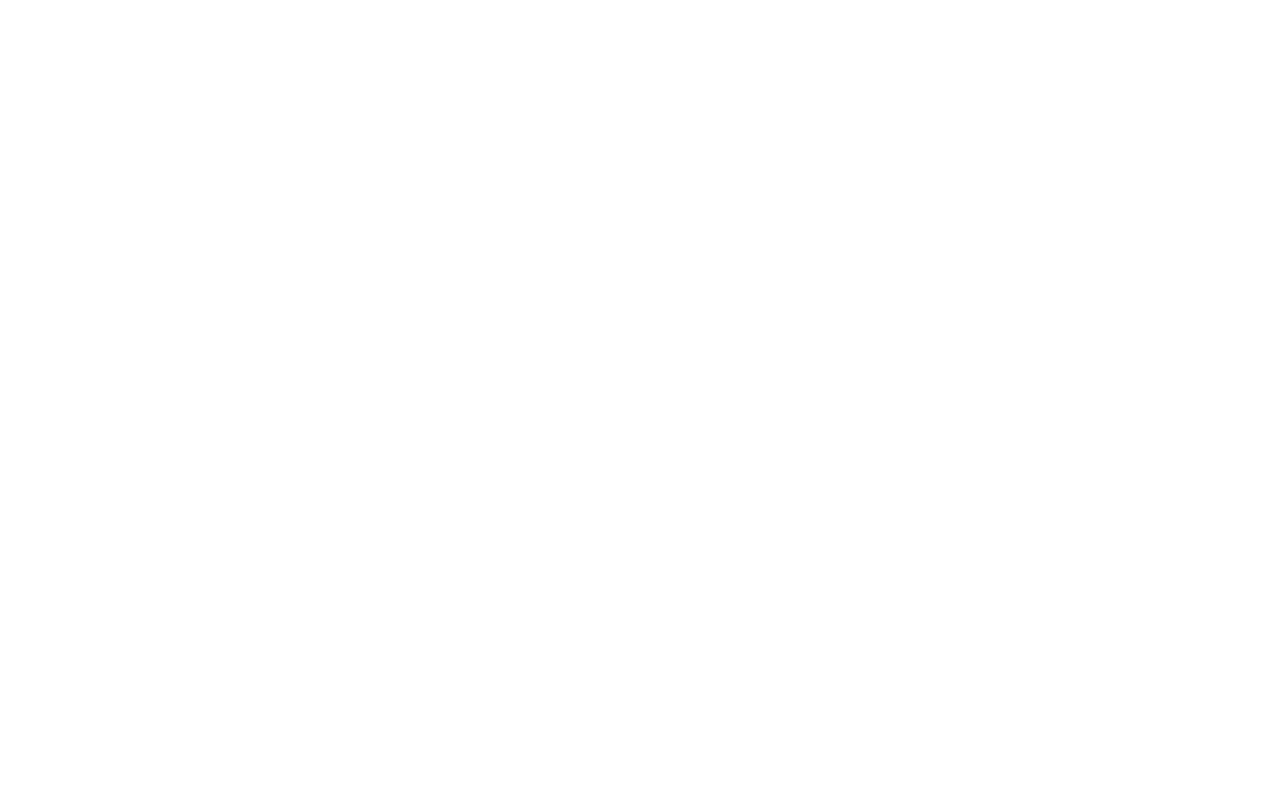
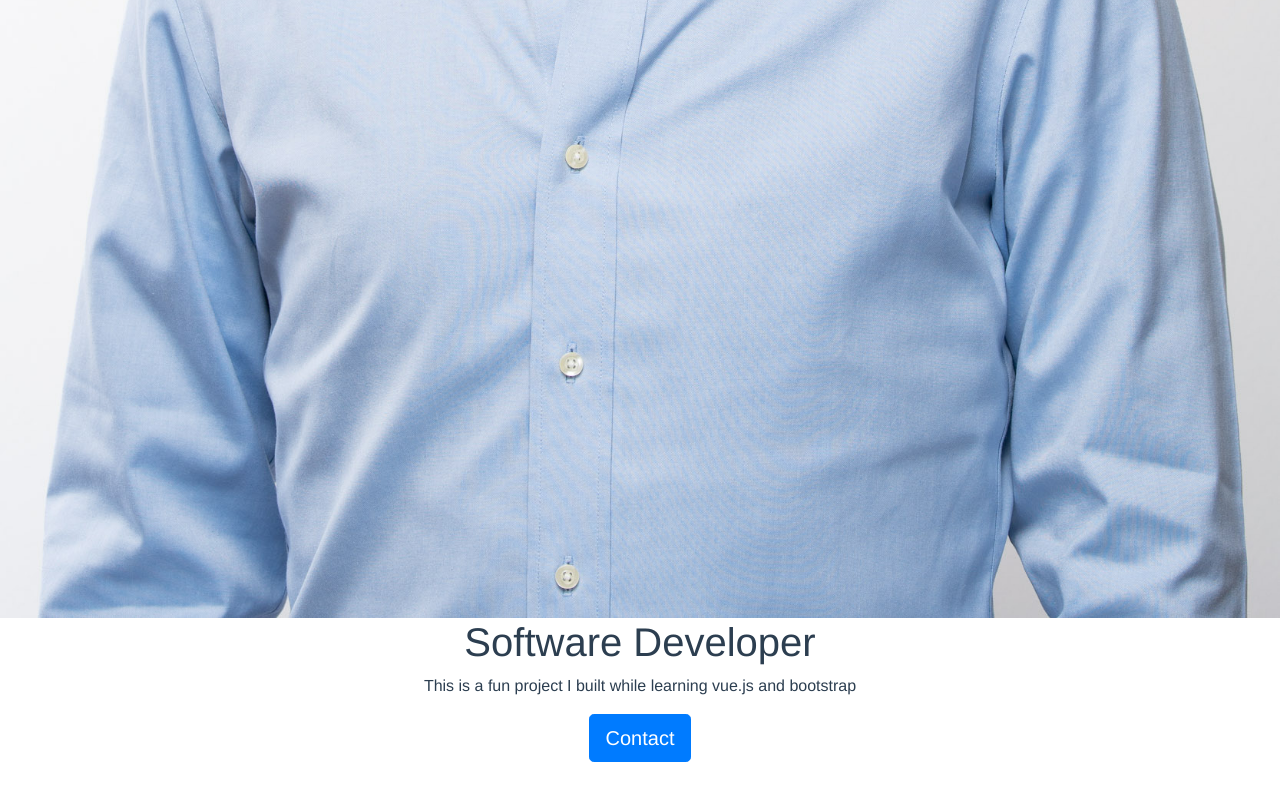
Before and after one commit to ckoopmann/vue-portfolio, a Vue app: page / in a window 1280 px wide. Shown: the part 1486-2286 px from the top of the page. Before the commit the page ends 800 px from the top, so only its background shows below. Built offline with nearby package versions, Linux system fonts and the light colour scheme.

Commit message:
First version of home component with picture in foreground

```diff
--- a/package.json
+++ b/package.json
@@ -10,7 +10,7 @@
   "dependencies": {
     "core-js": "^3.6.5",
     "vue": "^3.0.0",
-    "vue-router": "^3.5.1"
+    "vue-router": "^4.0.5"
   },
   "devDependencies": {
     "@vue/cli-plugin-babel": "~4.5.0",
--- a/src/App.vue
+++ b/src/App.vue
@@ -1,5 +1,6 @@
 <template>
   <Navigation/>
+  <router-view/>
 </template>
 
 <script>
--- /dev/null
+++ b/src/components/Home.vue
@@ -0,0 +1,30 @@
+<template>
+  <div>
+    <section class="section">
+      <div class="container-fliud">
+        <img
+          alt="Vue logo"
+          class="img-fluid"
+          src="../../public/profile.jpg"
+        />
+        <h1>Software Developer</h1>
+        <p>This is a fun project I built while learning vue.js and bootstrap</p>
+        <button type="button" class="btn btn-primary btn-lg">
+          Contact
+        </button>
+      </div>
+    </section>
+  </div>
+</template>
+
+<style lang="css" scoped>
+.section {
+  padding-top: 10%;
+  padding-bottom: 10%;
+}
+
+.img-fluid{
+  max-width: 100%;
+  height: auto;
+}
+</style>
--- a/src/main.js
+++ b/src/main.js
@@ -1,4 +1,7 @@
 import { createApp } from "vue";
 import App from "./App.vue";
+import router from "./router.js";
 
-createApp(App).mount("#app");
+const app = createApp(App);
+app.use(router);
+app.mount("#app");
--- /dev/null
+++ b/src/router.js
@@ -0,0 +1,13 @@
+import { createRouter, createWebHistory } from "vue-router";
+
+import Home from "./components/Home.vue";
+const router = createRouter({
+  history: createWebHistory(),
+  routes: [
+    {
+      path: "/",
+      component: Home,
+    },
+  ],
+});
+export default router;
```
Also changed, not shown: public/profile.jpg (added), 1 other file (tests, documents, lock files or other folders).
